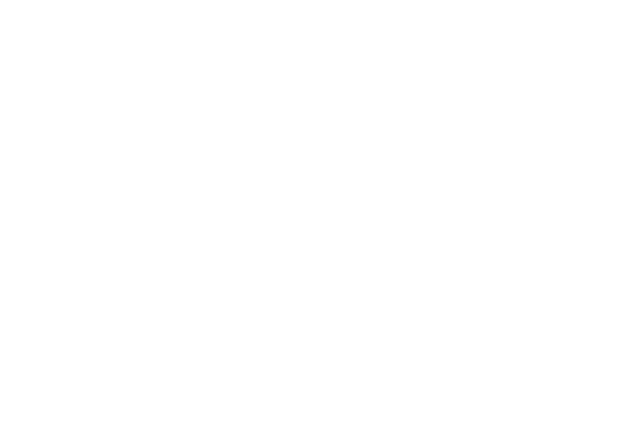
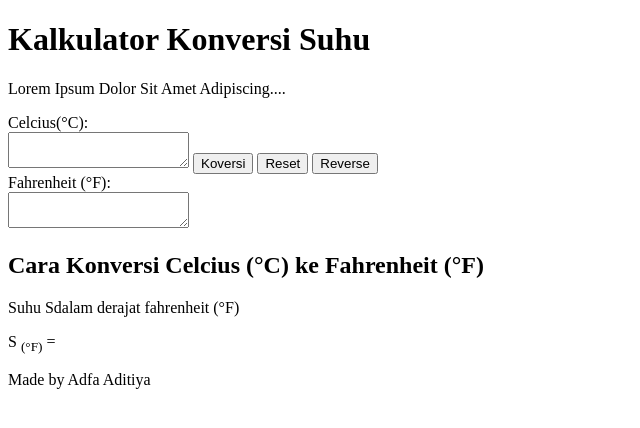
Before and after one commit to revou-fundamental-course/30-sept-24-020902120819, a plain HTML site: page index.html in a window 1280 px wide. Shown: the whole page, without its empty margins (0-640 px from the left). Drawn offline with Linux system fonts and the light colour scheme.

Commit message:
Update title

```diff
--- a/css/style.css
+++ b/css/style.css
@@ -1 +1,7 @@
 /* Ini Css */
+
+.suhu-Style {
+    font-size: 20px ;
+    font-family: math;
+    font-style: italic;
+}
--- a/index.html
+++ b/index.html
@@ -9,4 +9,62 @@
 <body>
 
 </body>
+    <header>
+        <h1>Kalkulator Konversi Suhu</h1>
+    </header>
+    <main>
+        <!-- Form Conten-->
+        <section>
+            <!--Intruksi -->
+            <article>
+                <p>Lorem Ipsum Dolor Sit Amet Adipiscing....</p>
+            </article>
+
+            <!--Inputan Suhu -->
+            <form>
+                <div>
+                    <label for="Input-suhu">Celcius(&deg;C):</label>
+                </div>
+
+                <textarea id="Input-suhu"></textarea>
+
+                <button>Koversi</button>
+                <button>Reset</button>
+                <button>Reverse</button>
+            </form>
+
+            <!--Hasil Inputan -->
+            <div>
+                <div></div>
+                <label for="hasil-suhu">Fahrenheit (&deg;F):</label>
+            </div>
+
+            <textarea id="hasil-suhu"></textarea>
+            </div>
+
+             <!--Cara Kalkulasi -->
+            <div></div>
+        </section>
+
+        <!-- Info Conten-->
+        <section>
+            <header>
+                <h2>Cara Konversi Celcius (&deg;C) ke Fahrenheit (&deg;F) </h2>
+            </header>
+
+            <article>
+                <p>Suhu
+                    <span class="suhu-style">S</span>dalam derajat fahrenheit (&deg;F)
+                </p>
+
+                <p><span class="suhu-style">S</span> <Sub>(&deg;F)</Sub> = </p>               </p>
+
+            </article>
+        </section>
+    </main>
+    <footer>
+        <p>
+            Made by Adfa Aditiya
+        </p>
+    </footer>
 </html>
```
